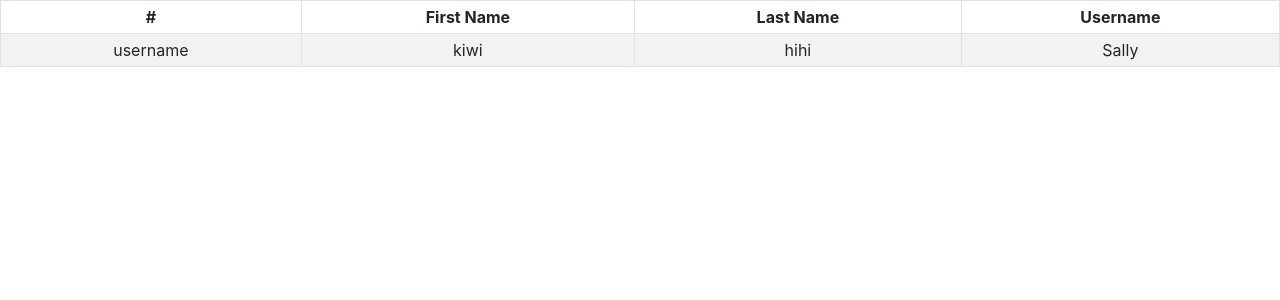
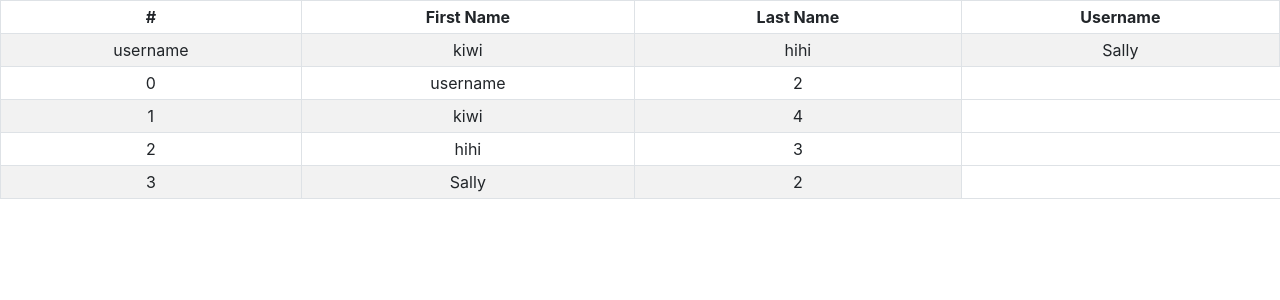
Before and after one commit to sooyoung-h/shop, a React (Create React App) app: page /cart in a window 1280 px wide. Shown: the top 300 px of the page. Built offline with nearby package versions, Linux system fonts and the light colour scheme.

Commit message:
추가) map함수, props 받아올때 이름

```diff
--- a/src/Cart.js
+++ b/src/Cart.js
@@ -21,6 +21,15 @@ function Cart(props) {
         </thead>
         <tbody>
           <tr>{arr}</tr>
+          {props.state.map((a, i) => {
+            return (
+              <tr key={i}>
+                <td>{a.id}</td>
+                <td>{a.name}</td>
+                <td>{a.quan}</td>
+              </tr>
+            );
+          })}
         </tbody>
       </Table>
     </div>
@@ -28,6 +37,7 @@ function Cart(props) {
 }
 //state 받아오는 셋팅
 function myFunc(state) {
+  //여기서 받는 state는 보내준 store 데이터를 의미!
   //redux state 데이터를 props로 변환해주는 함수
   return {
     state: state, //state 데이터를 props로 등록 (props명 : state명)
```
